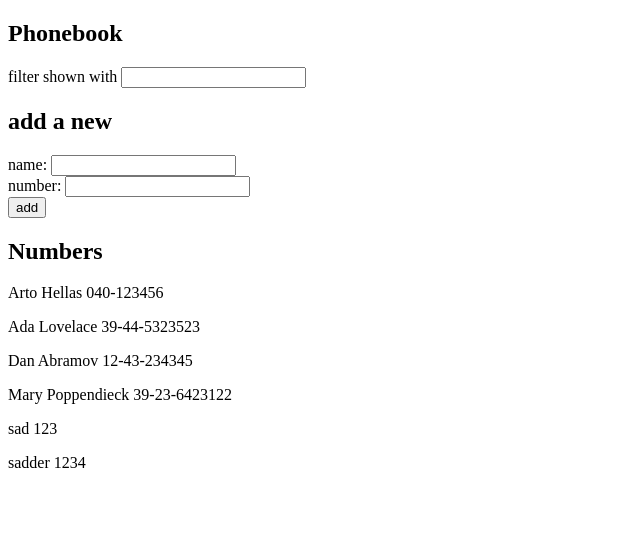
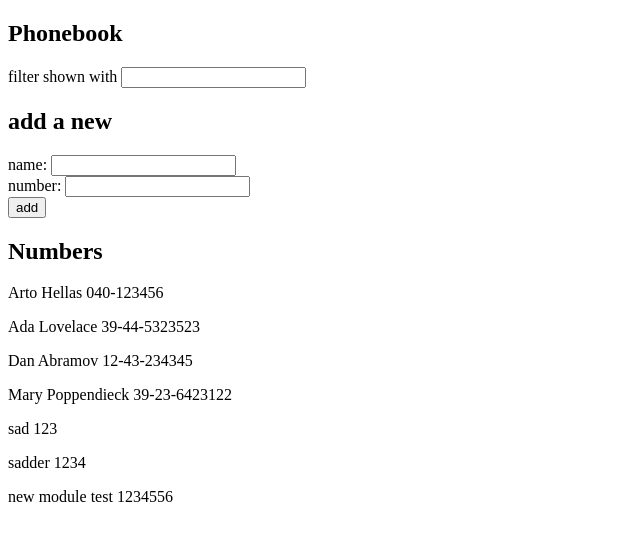
Before and after one commit to halileryildirim/fso-part2, a React (Vite) app in the folder phonebook/: page / in a window 1280 px wide. Shown: the top 540 px of the page, without its empty margins (0-640 px from the left). Built offline with nearby package versions, Linux system fonts and the light colour scheme; data requests are answered from the project's data file.

Commit message:
Add 2.13 solution

```diff
--- a/phonebook/db.json
+++ b/phonebook/db.json
@@ -29,6 +29,11 @@
       "id": "51fe",
       "name": "sadder",
       "number": "1234"
+    },
+    {
+      "id": "16d6",
+      "name": "new module test",
+      "number": "1234556"
     }
   ]
 }
--- a/phonebook/src/App.jsx
+++ b/phonebook/src/App.jsx
@@ -1,8 +1,8 @@
 import { useState, useEffect } from "react";
-import axios from "axios";
 import Filter from "./components/Filter";
 import PersonForm from "./components/PersonForm";
 import Persons from "./components/Persons";
+import personService from "./services/persons";
 
 const App = () => {
   const [persons, setPersons] = useState([]);
@@ -11,8 +11,12 @@ const App = () => {
   const [searchValue, setSearchValue] = useState("");
 
   const hook = () => {
-    axios.get("http://localhost:3001/persons").then((response) => {
-      console.log("promise fulfilled");
+    // axios.get("http://localhost:3001/persons").then((response) => {
+    //   console.log("promise fulfilled");
+    //   setPersons([...response.data]);
+    // });
+
+    personService.getAll().then((response) => {
       setPersons([...response.data]);
     });
   };
@@ -41,7 +45,8 @@ const App = () => {
     if (personExists) {
       alert(`${newName} is already added to phonebook.`);
     } else {
-      axios.post("http://localhost:3001/persons", newPerson);
+      personService.create(newPerson);
+      // axios.post("http://localhost:3001/persons", newPerson);
       setNewName("");
       setNewNumber("");
     }
--- /dev/null
+++ b/phonebook/src/services/persons.js
@@ -0,0 +1,12 @@
+import axios from "axios";
+const baseUrl = "http://localhost:3001/persons";
+
+const getAll = () => {
+  return axios.get(baseUrl);
+};
+
+const create = (newPerson) => {
+  return axios.post(baseUrl, newPerson);
+};
+
+export default { getAll, create };
```
